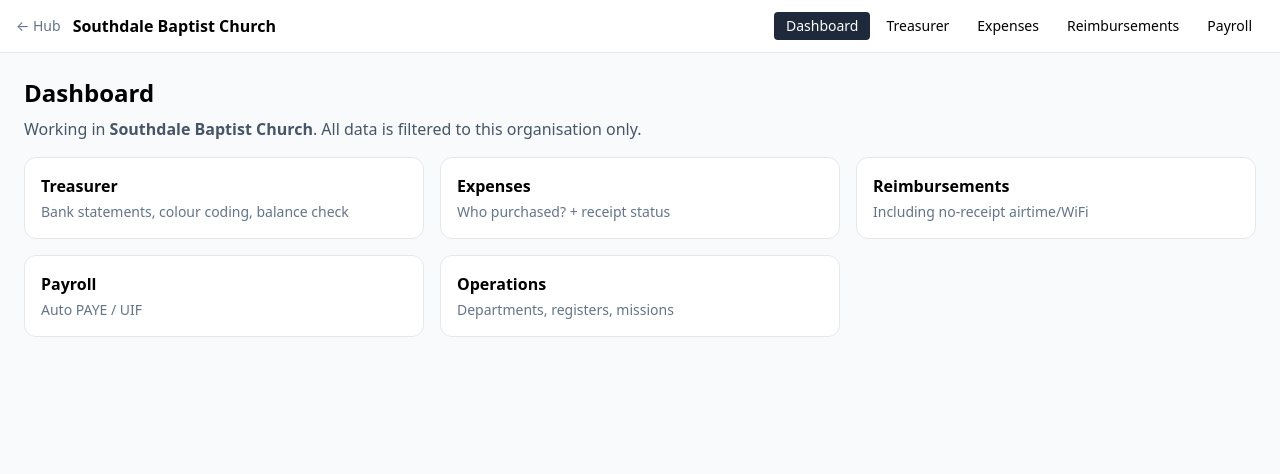
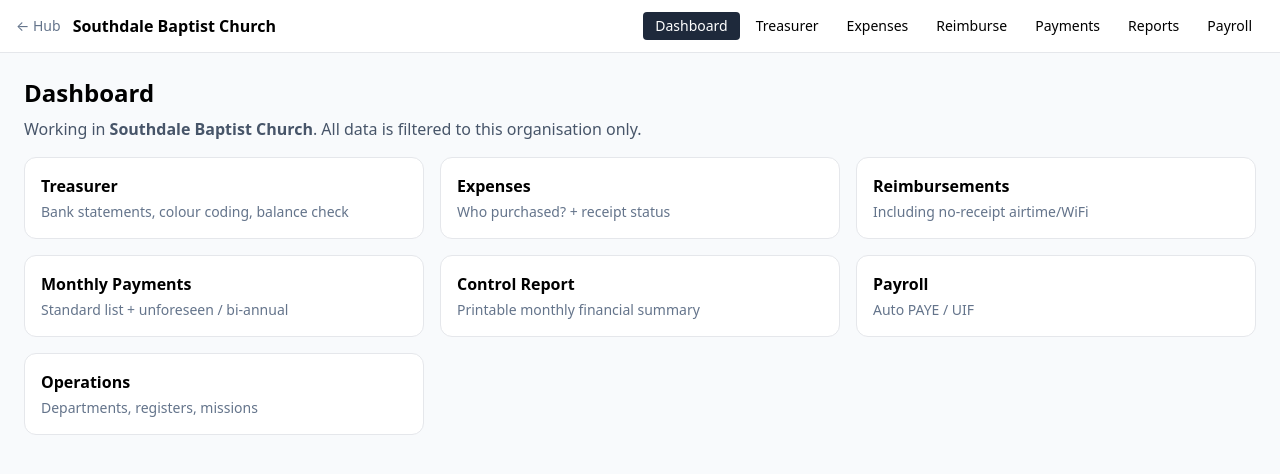
Before and after one commit to samsonmegan77-maker/shemesh-hub, a React (Vite) app: page / in a window 1280 px wide. Both pictures are taken after a click on the button 394 px from the left and 321 px from the top of the page. Shown: the top 474 px of the page. Built offline with nearby package versions, Linux system fonts and the light colour scheme.

Commit message:
Wire Monthly Payments and Reports into nav and dashboard

```diff
--- a/src/App.tsx
+++ b/src/App.tsx
@@ -4,6 +4,8 @@ import Payroll from './pages/Payroll';
 import Treasurer from './pages/Treasurer';
 import Expenses from './pages/Expenses';
 import Reimbursements from './pages/Reimbursements';
+import MonthlyPayments from './pages/MonthlyPayments';
+import Reports from './pages/Reports';
 import { OrgContext, derivePermissions, type Organisation, type OrgRole } from './lib/orgContext';
 
 const ORGS: Record<string, Organisation> = {
@@ -19,7 +21,15 @@ const ORGS: Record<string, Organisation> = {
   },
 };
 
-type Page = 'hub' | 'dashboard' | 'treasurer' | 'payroll' | 'expenses' | 'reimbursements';
+type Page =
+  | 'hub'
+  | 'dashboard'
+  | 'treasurer'
+  | 'payroll'
+  | 'expenses'
+  | 'reimbursements'
+  | 'payments'
+  | 'reports';
 
 export default function App() {
   const [currentOrg, setCurrentOrg] = useState<Organisation | null>(null);
@@ -78,7 +88,9 @@ export default function App() {
             {navBtn('dashboard', 'Dashboard')}
             {permissions.canAccessFinance && navBtn('treasurer', 'Treasurer')}
             {permissions.canCreateExpenses && navBtn('expenses', 'Expenses')}
-            {permissions.canCreateExpenses && navBtn('reimbursements', 'Reimbursements')}
+            {permissions.canCreateExpenses && navBtn('reimbursements', 'Reimburse')}
+            {permissions.canAccessFinance && navBtn('payments', 'Payments')}
+            {permissions.canAccessFinance && navBtn('reports', 'Reports')}
             {permissions.canAccessPayroll && navBtn('payroll', 'Payroll')}
           </nav>
         </header>
@@ -118,6 +130,24 @@ export default function App() {
                     <p className="text-sm text-slate-500 mt-1">Including no-receipt airtime/WiFi</p>
                   </button>
                 )}
+                {permissions.canAccessFinance && (
+                  <button
+                    onClick={() => setPage('payments')}
+                    className="bg-white border rounded-xl p-4 text-left hover:border-indigo-400"
+                  >
+                    <h3 className="font-semibold">Monthly Payments</h3>
+                    <p className="text-sm text-slate-500 mt-1">Standard list + unforeseen / bi-annual</p>
+                  </button>
+                )}
+                {permissions.canAccessFinance && (
+                  <button
+                    onClick={() => setPage('reports')}
+                    className="bg-white border rounded-xl p-4 text-left hover:border-slate-400"
+                  >
+                    <h3 className="font-semibold">Control Report</h3>
+                    <p className="text-sm text-slate-500 mt-1">Printable monthly financial summary</p>
+                  </button>
+                )}
                 {permissions.canAccessPayroll && (
                   <button
                     onClick={() => setPage('payroll')}
@@ -141,6 +171,8 @@ export default function App() {
           {page === 'treasurer' && <Treasurer />}
           {page === 'expenses' && <Expenses />}
           {page === 'reimbursements' && <Reimbursements />}
+          {page === 'payments' && <MonthlyPayments />}
+          {page === 'reports' && <Reports />}
           {page === 'payroll' && <Payroll />}
         </main>
       </div>
```
